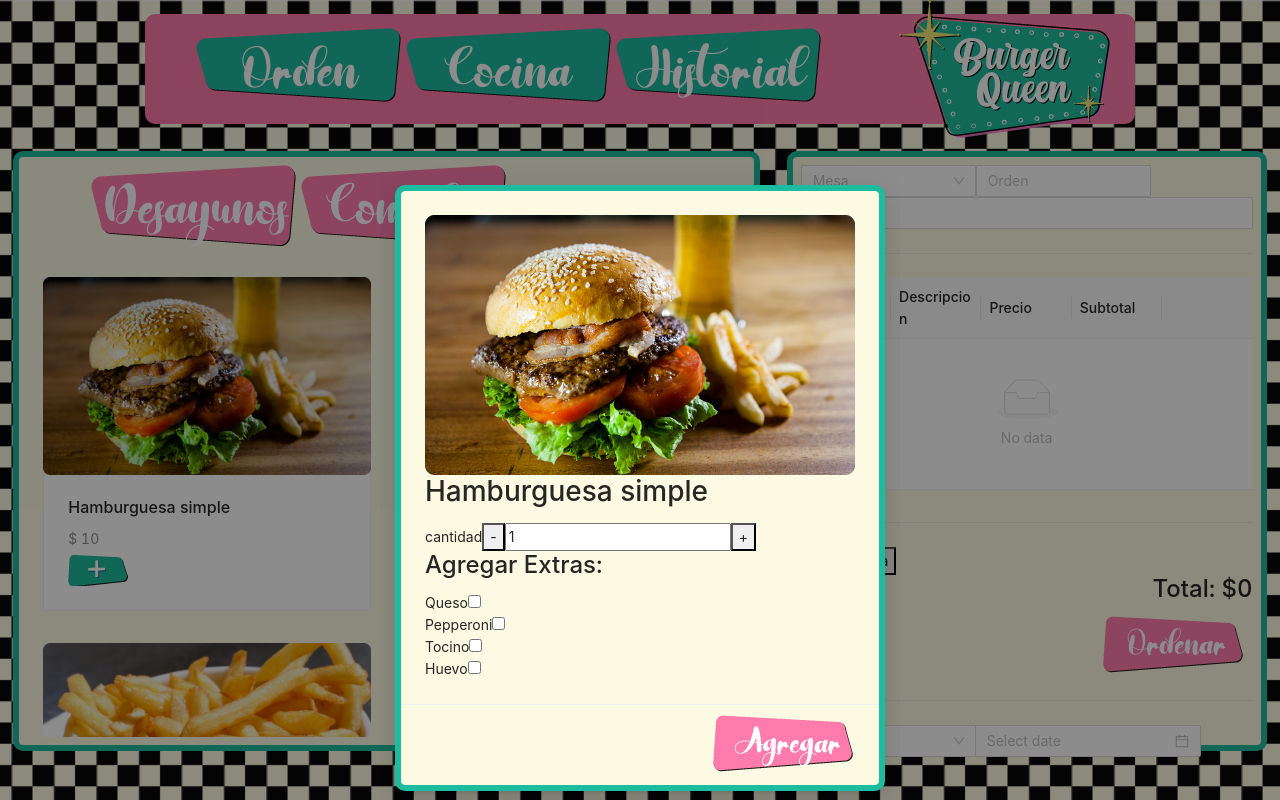
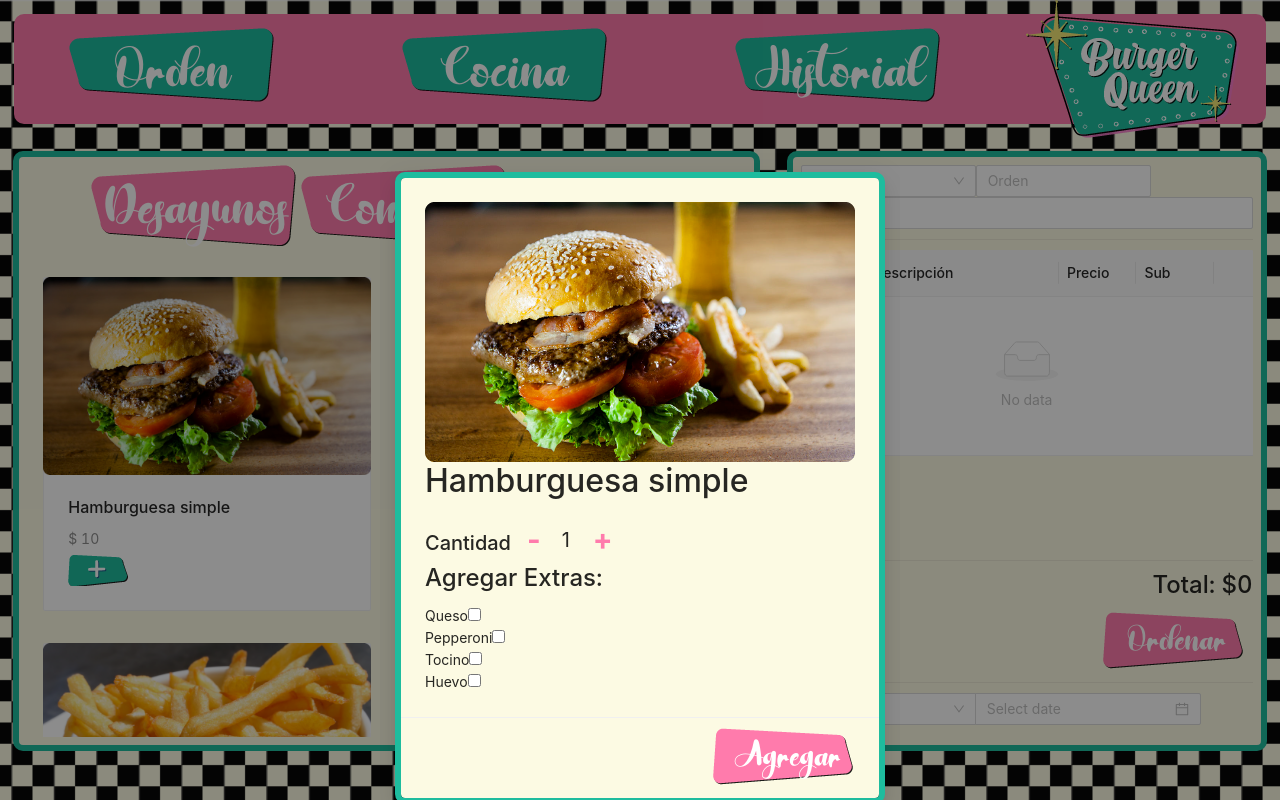
Before and after one commit to reloadercf/mariana-mariel, a React (Create React App) app: page /orden in a window 1280 px wide. Both pictures are taken after a click on the button 98 px from the left and 565 px from the top of the page. Built offline with nearby package versions, Linux system fonts and the light colour scheme.

Commit message:
refactor styles

```diff
--- a/src/Components/Menu/IndexMenu.scss
+++ b/src/Components/Menu/IndexMenu.scss
@@ -48,3 +48,30 @@ $fontTitles: Victoria Melody;
 .btnAgregar{
     font-size: 25px;
 }
+.quantityDiv{
+    display: flex;
+    flex-direction: row;
+    button{
+        background: none;
+        border: none;
+        color: $bqpink;
+        font-size: 22pt;
+        font-weight: bold;
+    }
+    h5{
+        margin-block-start: 0;
+        margin-block-end: 0;
+        margin-inline-start: 0px;
+        margin-inline-end: 0px;
+        margin-bottom: 0px;
+        margin-right: 10px;
+        padding-top: 15px;;
+    }
+}
+.inputQuantity{
+    width: 40px;
+    background: none;
+    border: none;
+    font-size: 15pt;
+    padding-left: 15px;
+}
--- a/src/Components/Menu/ModalMenu.js
+++ b/src/Components/Menu/ModalMenu.js
@@ -23,7 +23,6 @@ const ModalMenu = ({item, carrito, addProducto, checkExtra}) => {
 
   const quantity = useQuantity(carrito.item && carrito.item.quantity)
   const extras = useExtras(carrito.item.extras)
-  console.log(extras, 'extras')
 
   function useExtras(defaultExtra){
     const [ extras, setExtras] = useState(
@@ -111,11 +110,11 @@ const ModalMenu = ({item, carrito, addProducto, checkExtra}) => {
               <Row justify="center">
                 <img src={item.imagen} alt='cafe' />
               </Row>
-              <h3>{item.item}</h3>
-              <div>
-                <span>cantidad</span>
+              <h2>{item.item}</h2>
+              <div className='quantityDiv'>
+                <h5>Cantidad</h5>
                 <button onClick={() => {quantity.setValue(quantity.value - 1)}}>-</button>
-                <input {...quantity}></input>
+                <input  className= 'inputQuantity' {...quantity}></input>
                 <button onClick={() => {quantity.setValue(quantity.value + 1)}}>+</button>
               </div>
               {hasExtras(item) && <>
--- a/src/Components/Order/Order.scss
+++ b/src/Components/Order/Order.scss
@@ -30,9 +30,15 @@ $fontTitles: Victoria Melody;
     align-items: flex-end;
 }
 .contentTable {
-    height: 220px;
+    height: 300px;
     overflow: scroll;
 }
 .ant-pagination {
     display: none;
 }
+.ant-divider-horizontal{
+    margin: 10px 0px;
+}
+.ant-table.ant-table-middle{
+    padding: 0px;
+}
--- a/src/Components/Order/OrderContent.js
+++ b/src/Components/Order/OrderContent.js
@@ -2,41 +2,44 @@ import React from 'react';
 import { Table, Divider } from 'antd';
 import { DeleteTwoTone } from '@ant-design/icons'
 
-const OrderContent = ({carrito, deleteProducto}) => {
+const OrderContent = ({carrito: carritoOrig, deleteProducto}) => {
 
+  const carrito = {
+    ...carritoOrig,
+    item: carritoOrig.item.map(i => ({
+      ...i,
+      item: i.item + ' ' + i.extras.filter(e => e.checked)
+                                   .map(e => e.ingrediente)
+                                   .join(', ')
+    }))
+  }
 
-  function addExtras(){
-    //const myItem = carrito.item.filter(itm => itm.extras === extras) // este es el item que quiero renderizar
-
-
-    if(carrito.item[0].extras){
-      console.log('ok', carrito.item[0].extras)
-    }
-  }
-  //addExtras()
-
-  console.log('add extra', addExtras)
 
   const columns = [
     {
       title: 'Cant',
       dataIndex: 'quantity',
-      key: 'quantity'
+      key: 'quantity',
+      width: 50
     },
     {
-      title: 'Descripcion',
+      title: 'Descripción',
       dataIndex: 'item',
       key: 'item',
+      width: 150,
+      fixed: 'left'
     },
     {
       title: 'Precio',
       dataIndex: 'precio',
-      key: 'precio'
+      key: 'precio',
+      width: 60
     },
     {
-      title: 'Subtotal',
+      title: 'Sub',
       key: 'subtotal',
       dataIndex:'subtotal',
+      width: 60
     },
     {
       title: '',
@@ -44,7 +47,8 @@ const OrderContent = ({carrito, deleteProducto}) => {
       key: 'id',
       render: (id) =>{
         return <DeleteTwoTone onClick={() => deleteProducto(id)} />
-      }
+      },
+      width: 30
     },
   ];
 
@@ -53,9 +57,8 @@ const OrderContent = ({carrito, deleteProducto}) => {
     return (
         <div>
             <Divider />
-            <Table className="contentTable" columns={columns} dataSource={carrito.item} size="small" pagination={{ pageSize: 50 }} scroll={{ y: 240 }} />
+            <Table className="contentTable" columns={columns} dataSource={carrito.item} size="middle" pagination={{ pageSize: 50 }} scroll={{ y: 300 }} />
             <Divider />
-            <button onClick= {addExtras}>llamar EXtra</button>
         </div>
      );
 }
--- a/src/Components/header/NavHeader/NavHeader.scss
+++ b/src/Components/header/NavHeader/NavHeader.scss
@@ -1,5 +1,8 @@
 .navHeader{
+    width: 70%;
     margin: 1em;
+    display: flex;
+    justify-content: space-between;
     #historial{
         font-size: 60px;
     }
--- a/src/Components/header/header.scss
+++ b/src/Components/header/header.scss
@@ -1,5 +1,5 @@
 .containerHeader{
-    width: 990px;
+    width: 100%;
     height: 110px;
     margin: 1em;
     display: flex;
```
